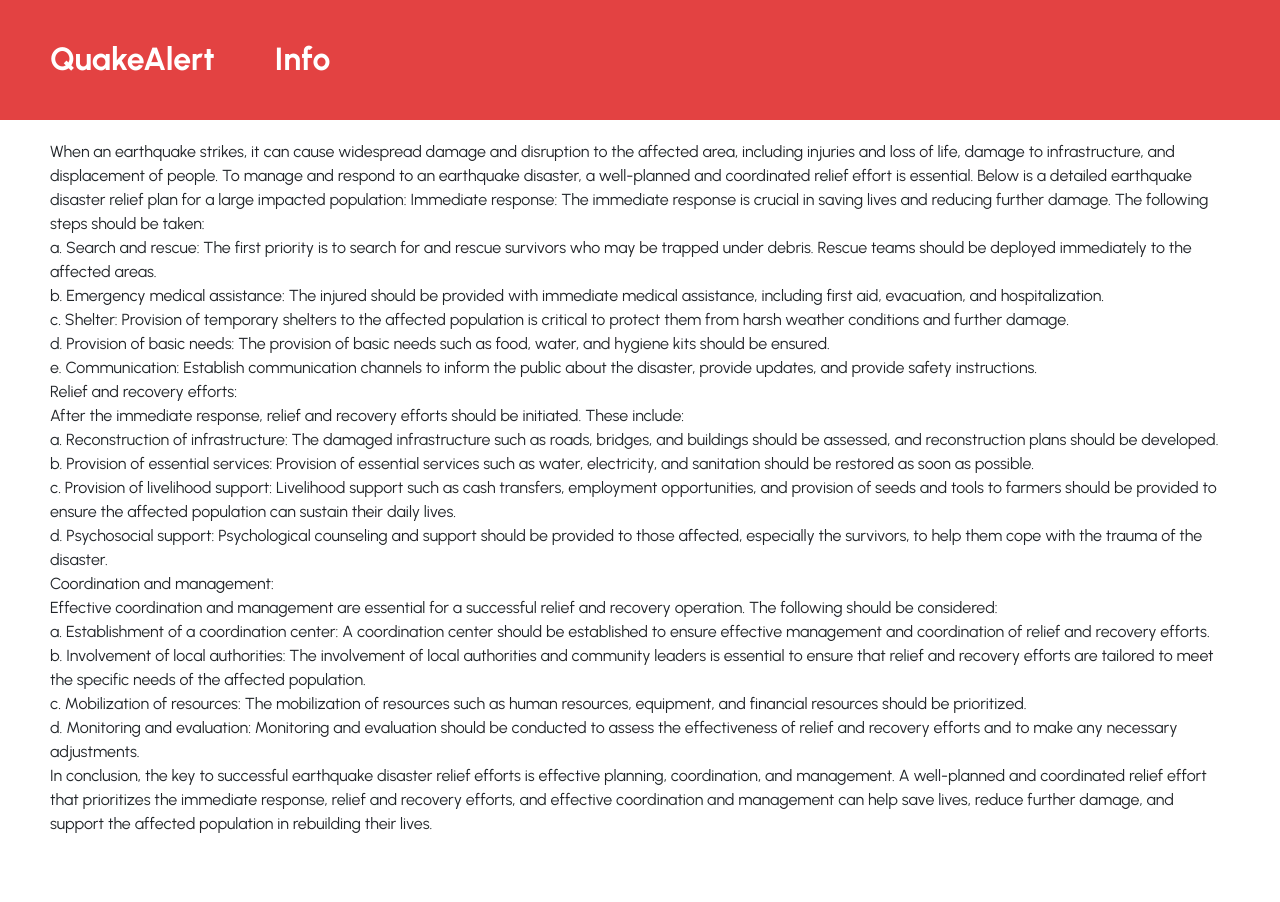
After one commit to ashvinl/EarthquakeProject, a Flask app: page /info in a window 1280 px wide. The commit adds this page. Run offline with Flask 2, Linux system fonts and the light colour scheme; some libraries are stand-ins or nearby versions.

Commit message:
final push

```diff
--- a/app.py
+++ b/app.py
@@ -56,11 +56,11 @@ def radius() -> int:
     else:
         radius = 0
 
-    return round(radius/1000,2)
+    return round(radius/10000,2)
 
 def sendText():
     account_sid = "AC5a09a73cf0869ab2188548ca49051f08"
-    auth_token  = "4e8a065cf7d9764863f85de2e69e9252"
+    auth_token  = "e06acb334821144e809a1c2195128872"
     client = Client(account_sid, auth_token)
     data = get_location()
     message = client.messages.create(
@@ -84,7 +84,7 @@ def isInRadius():
     dist = distance.distance(coords_1, coords_2).km
     if(radius() > dist):
         return True
-    return False
+    return True
 
 def getHospitals():
     google_places = GooglePlaces('AIzaSyAcHJq-yfKqAqJfCoPlfU-ZWlqL5DJp_rw')
@@ -140,5 +140,9 @@ def help():
     hospitals = getHospitals()
     return render_template("index.html", sentHelp=True, text=text, hospitals=hospitals)
 
+@app.route("/info")
+def info():
+    return render_template("info.html")
+
 if __name__ == "__main__":
     app.run(debug=True)
--- a/static/css/index.css
+++ b/static/css/index.css
@@ -72,4 +72,51 @@
 
 #wrap {
     background-color: white;
+    text-align: center;
+    margin: 50px;
+    margin-left: 250px;
+    margin-right: 250px;
 }
+
+#radius {
+    font-family: 'Urbanist', sans-serif;
+    font-weight: 500;
+    font-size: 32px;
+    color: rgb(34, 34, 34);
+}
+
+.inRadiusText {
+    font-family: 'Urbanist', sans-serif;
+    font-weight: 700;
+    font-style: italic;
+    font-size: 22px;
+    color: rgb(34, 34, 34);
+}
+
+.hospital {
+    font-family: 'Urbanist', sans-serif;
+    font-weight: 500;
+    color: white;
+    border-radius: 50px;
+    padding: 20px;
+    background-color: rgb(227, 66, 66);
+    transition: 0.2s;
+    margin-bottom: 50px;
+}
+
+.hospital:hover {
+    transform: scale(1.02);
+}
+
+.iconlink {
+    color: white;
+}
+
+.iconlink:hover {
+    color: white;
+    text-decoration: none;
+}
+
+#info-wrap {
+
+}
--- /dev/null
+++ b/templates/info.html
@@ -0,0 +1,103 @@
+<!DOCTYPE html>
+<html lang="en">
+    <head>
+        <!-- Required meta tags -->
+        <meta charset="utf-8" />
+        <meta
+            name="viewport"
+            content="width=device-width, initial-scale=1, shrink-to-fit=no"
+        />
+
+        <!-- Bootstrap CSS -->
+        <link
+            rel="stylesheet"
+            href="https://stackpath.bootstrapcdn.com/bootstrap/4.4.1/css/bootstrap.min.css"
+            integrity="sha384-Vkoo8x4CGsO3+Hhxv8T/Q5PaXtkKtu6ug5TOeNV6gBiFeWPGFN9MuhOf23Q9Ifjh"
+            crossorigin="anonymous"
+        />
+
+        <link
+            rel="stylesheet"
+            href="{{ url_for('static', filename='css/index.css') }}"
+        />
+
+        <link rel="stylesheet" href="https://fonts.googleapis.com/css2?family=Material+Symbols+Outlined:opsz,wght,FILL,GRAD@20..48,100..700,0..1,-50..200" />
+        <link rel="stylesheet" href="https://fonts.googleapis.com/css2?family=Material+Symbols+Outlined:opsz,wght,FILL,GRAD@20..48,100..700,0..1,-50..200" />
+        <link rel="stylesheet" href="../static/css/index.css"/>
+
+        <link rel="preconnect" href="https://fonts.googleapis.com">
+        <link rel="preconnect" href="https://fonts.gstatic.com" crossorigin>
+        <link href="https://fonts.googleapis.com/css2?family=Urbanist:ital,wght@0,100;0,200;0,300;0,400;0,500;0,600;0,700;0,800;0,900;1,100;1,200;1,300;1,400;1,500;1,600;1,700;1,800;1,900&display=swap" rel="stylesheet">
+
+        <title>QuakeAlert</title>
+    </head>
+
+    <body id="body">
+        <div id="title-card" style="height: 120px; padding-bottom: 20px;">
+            <div id="navbar">
+                <a class="navlink active" href="/">QuakeAlert</a>
+                <a class="navlink" href="/info">Info</a>
+            </div>
+        </div>
+        <div id="info-wrap" style="padding: 50px; padding-top: 20px; font-family: Urbanist; font-weight: 400;">
+            <p>When an earthquake strikes, it can cause widespread damage and disruption to the affected area, including injuries and loss of life, damage to infrastructure, and displacement of people. To manage and respond to an earthquake disaster, a well-planned and coordinated relief effort is essential. Below is a detailed earthquake disaster relief plan for a large impacted population:
+
+                Immediate response:
+                The immediate response is crucial in saving lives and reducing further damage. The following steps should be taken: <br>
+                a. Search and rescue: The first priority is to search for and rescue survivors who may be trapped under debris. Rescue teams should be deployed immediately to the affected areas.
+                <br>
+                b. Emergency medical assistance: The injured should be provided with immediate medical assistance, including first aid, evacuation, and hospitalization.
+                <br>
+                c. Shelter: Provision of temporary shelters to the affected population is critical to protect them from harsh weather conditions and further damage.
+                <br>
+                d. Provision of basic needs: The provision of basic needs such as food, water, and hygiene kits should be ensured.
+                <br>
+                e. Communication: Establish communication channels to inform the public about the disaster, provide updates, and provide safety instructions.
+                <br>
+                Relief and recovery efforts:
+                <br>
+                After the immediate response, relief and recovery efforts should be initiated. These include:
+                <br>
+                a. Reconstruction of infrastructure: The damaged infrastructure such as roads, bridges, and buildings should be assessed, and reconstruction plans should be developed.
+                <br>
+                b. Provision of essential services: Provision of essential services such as water, electricity, and sanitation should be restored as soon as possible.
+                <br>
+                c. Provision of livelihood support: Livelihood support such as cash transfers, employment opportunities, and provision of seeds and tools to farmers should be provided to ensure the affected population can sustain their daily lives.
+                <br>
+                d. Psychosocial support: Psychological counseling and support should be provided to those affected, especially the survivors, to help them cope with the trauma of the disaster.
+                <br>
+                Coordination and management:
+                <br>
+                Effective coordination and management are essential for a successful relief and recovery operation. The following should be considered:
+                <br>
+                a. Establishment of a coordination center: A coordination center should be established to ensure effective management and coordination of relief and recovery efforts.
+                <br>
+                b. Involvement of local authorities: The involvement of local authorities and community leaders is essential to ensure that relief and recovery efforts are tailored to meet the specific needs of the affected population.
+                <br>
+                c. Mobilization of resources: The mobilization of resources such as human resources, equipment, and financial resources should be prioritized.
+                <br>
+                d. Monitoring and evaluation: Monitoring and evaluation should be conducted to assess the effectiveness of relief and recovery efforts and to make any necessary adjustments.
+                <br>
+                In conclusion, the key to successful earthquake disaster relief efforts is effective planning, coordination, and management. A well-planned and coordinated relief effort that prioritizes the immediate response, relief and recovery efforts, and effective coordination and management can help save lives, reduce further damage, and support the affected population in rebuilding their lives.
+                </p>
+        </div>
+
+        <!-- Optional JavaScript -->
+        <!-- jQuery first, then Popper.js, then Bootstrap JS -->
+        <script
+            src="https://code.jquery.com/jquery-3.4.1.slim.min.js"
+            integrity="sha384-J6qa4849blE2+poT4WnyKhv5vZF5SrPo0iEjwBvKU7imGFAV0wwj1yYfoRSJoZ+n"
+            crossorigin="anonymous"
+        ></script>
+        <script
+            src="https://cdn.jsdelivr.net/npm/popper.js@1.16.0/dist/umd/popper.min.js"
+            integrity="sha384-Q6E9RHvbIyZFJoft+2mJbHaEWldlvI9IOYy5n3zV9zzTtmI3UksdQRVvoxMfooAo"
+            crossorigin="anonymous"
+        ></script>
+        <script
+            src="https://stackpath.bootstrapcdn.com/bootstrap/4.4.1/js/bootstrap.min.js"
+            integrity="sha384-wfSDF2E50Y2D1uUdj0O3uMBJnjuUD4Ih7YwaYd1iqfktj0Uod8GCExl3Og8ifwB6"
+            crossorigin="anonymous"
+        ></script>
+    </body>
+</html>
```
Also changed, not shown: templates/index.html (+17 -3 lines), 4 other files.
